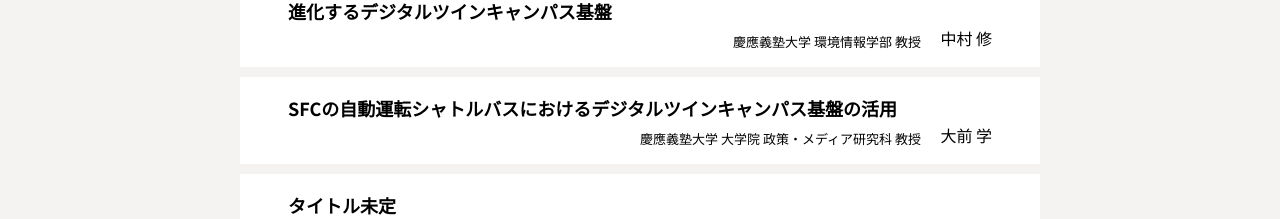
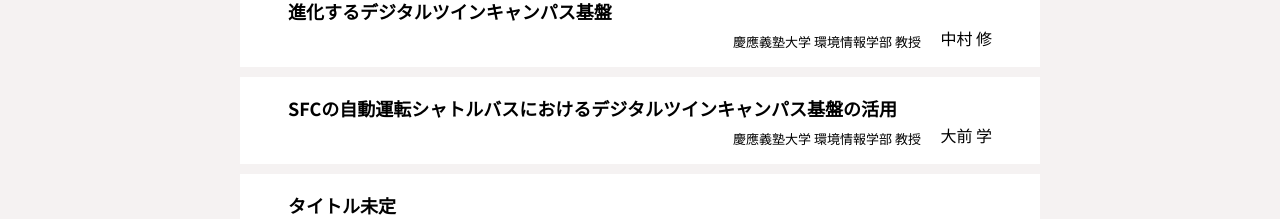
Before and after one commit to dtc-staff/dtc-staff.github.io, a plain HTML site: page index.html in a window 1280 px wide. Shown: the part 2180-2399 px from the top of the page. Drawn offline with Linux system fonts and the light colour scheme.

Commit message:
大前先生肩書修正（PROGRAM内）

```diff
--- a/index.html
+++ b/index.html
@@ -234,7 +234,7 @@
         <div class="program_detail_wrap">
           <h4 class="program_detail_title">SFCの自動運転シャトルバスにおけるデジタルツインキャンパス基盤の活用</h4>
           <div class="program_detail_speaker">
-            <div class="program_detail_speaker_title">慶應義塾大学 大学院 政策・メディア研究科 教授</div>
+            <div class="program_detail_speaker_title">慶應義塾大学 環境情報学部 教授</div>
             <div class="program_detail_speaker_name">大前 学</div>
           </div>
         </div><!-- /program_detail_wrap -->
```
